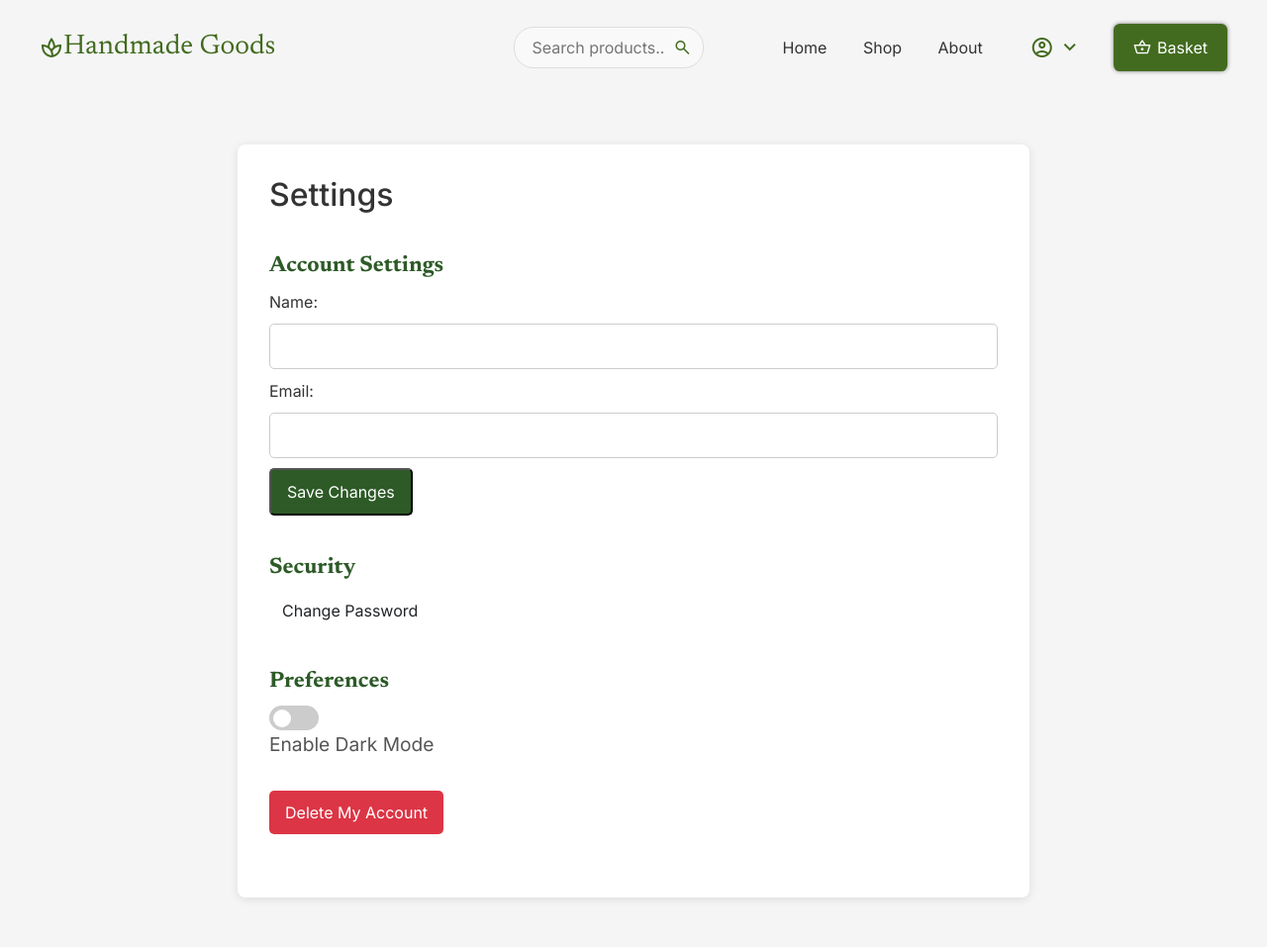
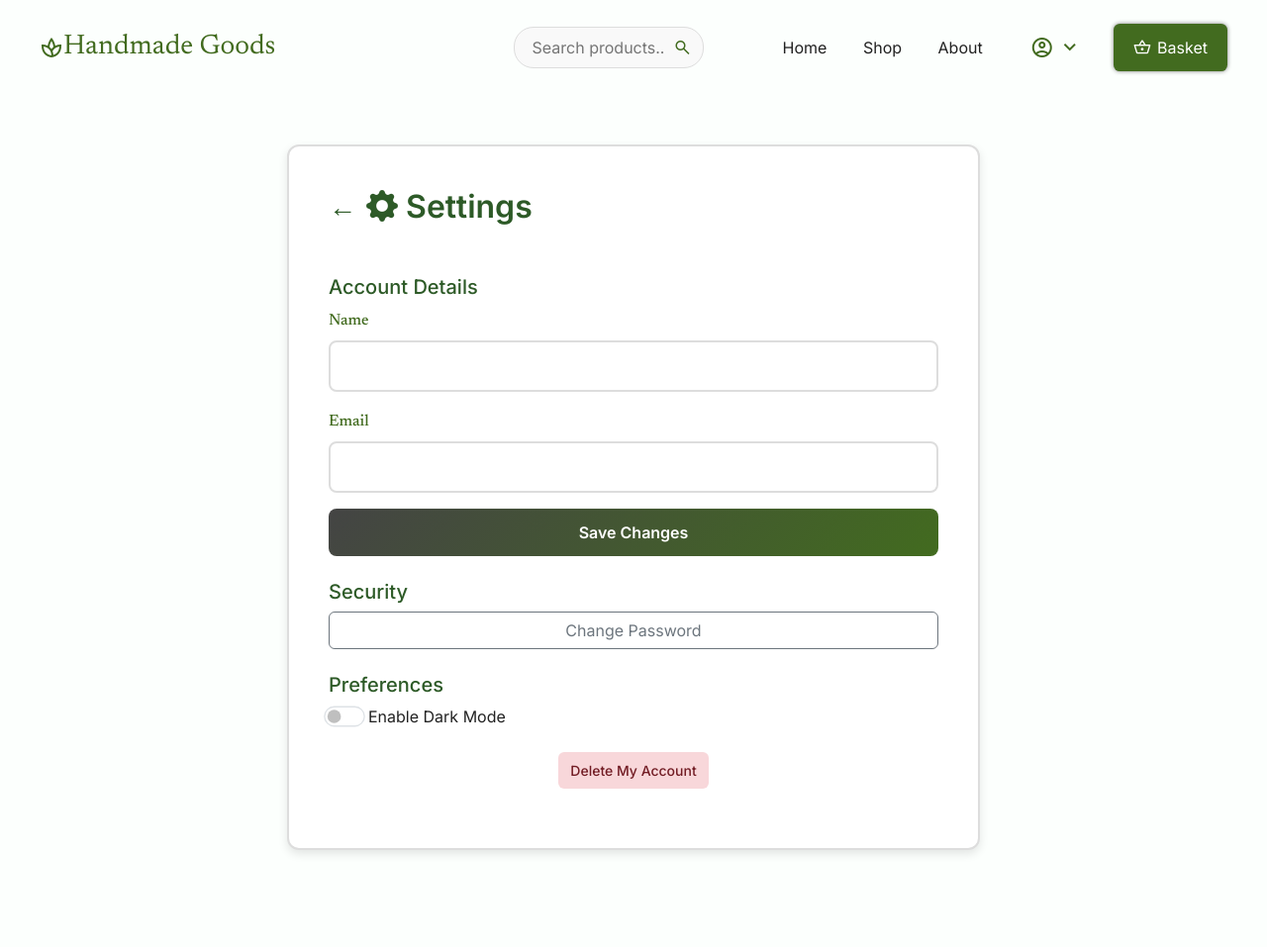
Before and after one commit to lhenon999/cosc-360-project, a PHP site: page /pages/settings.php in a window 1280 px wide. Shown: the whole page at 99% size. After the commit the page ends 863 px from the top, so only its background shows below. Run offline with PHP 8.4, Linux system fonts and the light colour scheme; the template is opened without the code that fills it, so the values that code supplies are empty.

Commit message:
settings page update

```diff
--- a/handmade_goods/assets/css/settings.css
+++ b/handmade_goods/assets/css/settings.css
@@ -1,58 +1,88 @@
+body {
+            font-family: 'Inter', sans-serif;
+            background-color: #fcfffd;
+            color: #222;
+        }
         .settings-container {
-    max-width: 800px;
+            max-width: 700px;
             margin: 50px auto;
-    background-color: #fff;
-    padding: 2rem;
+            background-color: white;
+            padding: 2.5rem;
+            border-radius: 12px;
+            box-shadow: 0px 4px 10px rgba(0, 0, 0, 0.1);
+            border: 2px solid #DDD;
+            position: relative;
+        }
+        .settings-header {
+            display: flex;
+            align-items: center;
+            justify-content: flex-start;
+            gap: 10px;
+            margin-bottom: 3rem;
+        }
+        .back-arrow {
+            font-size: 28px;
+            text-decoration: none;
+            color: #2d5a27;
+            font-weight: 600;
+            transition: color 0.3s ease-in-out;
+        }
+        .back-arrow:hover {
+            color: #1e3f1a;
+        }
+        h2 {
+            font-weight: 600;
+            color: #2d5a27;
+            margin-bottom: 0;
+        }
+        h5{
+            color: #2d5a27;
+        }
+        .form-label {
+            font-family: "Newsreader", serif;
+            color: #426B1F;
+            font-weight: 500;
+        }
+        .form-control {
             border-radius: 8px;
-    box-shadow: 0 2px 10px rgba(0, 0, 0, 0.1);
+            border: 2px solid #DDD;
+            padding: 0.75em;
+            transition: border 0.3s ease-in-out;
         }
-
-.settings-section {
-    margin-bottom: 2rem;
+        .form-control:focus {
+            border-color: #127be3;
+            outline: none;
+            box-shadow: 0 0 8px rgba(7, 116, 226, 0.3);
         }
-
-.settings-section h3 {
-    font-size: 1.4rem;
-    color: #2d5a27;
-    margin-bottom: 10px;
+        .btn-primary {
+            background: linear-gradient(135deg, #444, #426b1f);
+            border: none;
+            padding: 12px;
+            font-weight: 600;
+            border-radius: 8px;
+            transition: background 0.3s ease-in-out, transform 0.2s ease;
+            width: 100%;
         }
-
-.settings-container form input {
-    width: 100%;
-    padding: 10px;
-    margin: 10px 0;
-    border: 1px solid #ccc;
-    border-radius: 5px;
+        .btn-primary:hover {
+            background: linear-gradient(135deg, #426b1f, #444);
+            transform: scale(1.02);
         }
-
-button {
-    background-color: #2d5a27;
-    color: white;
-    padding: 10px 16px;
-    border-radius: 5px;
-    cursor: pointer;
+        .btn-delete {
+            background-color: #f8d7da;
+            color: #721c24;
+            border: none;
+            padding: 8px 12px;
+            font-size: 14px;
+            font-weight: 500;
+            border-radius: 6px;
+            width: auto;
+            display: block;
+            margin: 20px auto;
+            transition: background 0.3s ease-in-out;
         }
-
-button:hover {
-    background-color: #1e3f1a;
+        .btn-delete:hover {
+            background-color: #f1b0b7;
         }
-
-.btn-danger {
-    display: inline-block;
-    padding: 10px 16px;
-    background-color: #dc3545;
-    color: white;
-    border-radius: 5px;
-    text-decoration: none;
-    transition: background 0.3s ease;
+        .form-check-input {
+            transform: scale(1.3);
         }
-
-.btn-danger:hover {
-    background-color: #a71d2a;
-}
-
-@media (max-width: 768px) {
-    .settings-container {
-        width: 90%;
-    }
-}
--- a/handmade_goods/pages/settings.php
+++ b/handmade_goods/pages/settings.php
@@ -14,6 +14,7 @@
     <script src="https://ajax.googleapis.com/ajax/libs/jquery/3.7.1/jquery.min.js"></script>
 
     <link rel="stylesheet" href="https://cdnjs.cloudflare.com/ajax/libs/bootstrap/5.3.0/css/bootstrap.min.css">
+    <link rel="stylesheet" href="https://cdn.jsdelivr.net/npm/bootstrap-icons/font/bootstrap-icons.css">
     <link rel="stylesheet" href="../assets/css/globals.css">
     <link rel="stylesheet" href="../assets/css/navbar.css">
     <link rel="stylesheet" href="../assets/css/settings.css">
@@ -23,40 +24,51 @@
     <?php include '../assets/html/navbar.php'; ?>
 
     <div class="settings-container">
-        <h2>Settings</h2>
+    <div class="settings-header">
+            <a href="profile.php" class="back-arrow">&#8592;</a>
+            <h2><i class="bi bi-gear-fill"></i> Settings</h2>
+        </div>
 
-        <div class="settings-section">
-            <h3>Account Settings</h3>
+        <div class="mb-4">
+            <h5>Account Details</h5>
             <form action="update_profile.php" method="post">
-                <label>Name:</label>
-                <input type="text" name="name" value="<?= htmlspecialchars($user['name']) ?>" required>
-
-                <label>Email:</label>
-                <input type="email" name="email" value="<?= htmlspecialchars($user['email']) ?>" required>
-
-                <button type="submit">Save Changes</button>
+                <div class="mb-3">
+                    <label class="form-label">Name</label>
+                    <input type="text" class="form-control" name="name" value="<?= htmlspecialchars($user['name']) ?>" required>
+                </div>
+                <div class="mb-3">
+                    <label class="form-label">Email</label>
+                    <input type="email" class="form-control" name="email" value="<?= htmlspecialchars($user['email']) ?>" required>
+                </div>
+                <button type="submit" class="btn btn-primary w-100">Save Changes</button>
             </form>
         </div>
 
-        <div class="settings-section">
-            <h3>Security</h3>
-            <a href="change_password.php" class="btn">Change Password</a>
+        <div class="mb-4">
+            <h5>Security</h5>
+            <a href="change_password.php" class="btn btn-outline-secondary w-100">Change Password</a>
         </div>
 
-        <div class="settings-section">
-            <h3>Preferences</h3>
-            <label class="toggle-switch">
-                <input type="checkbox" id="darkModeToggle">
-                <span class="slider"></span>
-            </label>
-            <p>Enable Dark Mode</p>
+        <div class="mb-4">
+            <h5>Preferences</h5>
+            <div class="form-check form-switch">
+                <input class="form-check-input" type="checkbox" id="darkModeToggle">
+                <label class="form-check-label" for="darkModeToggle">Enable Dark Mode</label>
+            </div>
         </div>
 
-        <div class="settings-section">
-            <a href="delete_account.php" class="btn-danger">Delete My Account</a>
+        <div>
+            <button class="btn btn-delete">Delete My Account</button>
         </div>
     </div>
-    <script src="../assets/js/dark_mode.js"></script>
+
+    <script>
+        document.getElementById('darkModeToggle').addEventListener('change', function() {
+            document.body.classList.toggle('bg-dark');
+            document.body.classList.toggle('text-light');
+        });
+    </script>
+
 </body>
 
 </html>
```
Also changed, not shown: 2 other files. Lines whose indentation alone changed are shown as unchanged.
